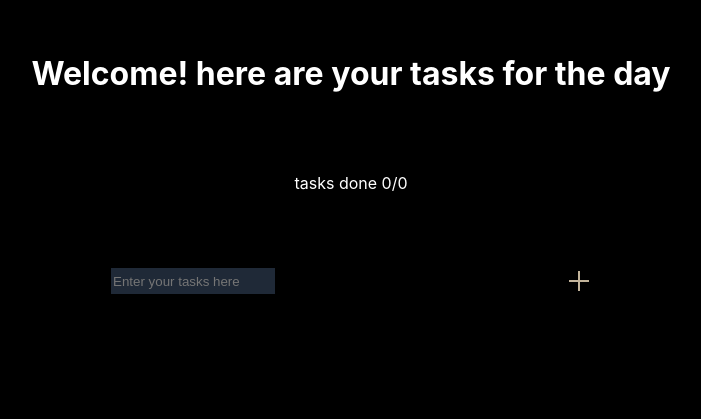
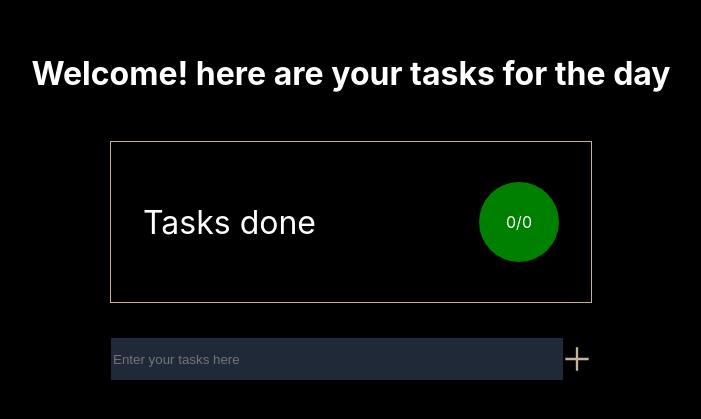
Before and after one commit to Vaibhav-Zepto/Todo-app, a React (Create React App) app: page / in a window 1280 px wide. Shown: the part 127-546 px from the top of the page, without its empty margins (289-990 px from the left). Built offline with nearby package versions, Linux system fonts and the light colour scheme.

Commit message:
styling updates

```diff
--- a/src/App.js
+++ b/src/App.js
@@ -22,10 +22,15 @@ function App() {
   return (
     <div className="App">
       <div className='header'>
-        <h1 style={{marginBottom:"5rem", color:"#FFFFFF"}}>Welcome! here are your tasks for the day</h1>
+        <h1 style={{marginBottom:"3rem", color:"#FFFFFF"}}>Welcome! here are your tasks for the day</h1>
       </div>
       <div className='tracker' style={{color:"#FFFFFF"}}>
-        tasks done {done}/{total}
+        <div className='trackerText'>
+          Tasks done
+        </div>
+        <div className='trackerCount'>
+          {done}/{total}
+        </div>
       </div>
       <Entry list={list} setList={setList}/>
       <div className="tasks">
--- a/src/index.css
+++ b/src/index.css
@@ -27,11 +27,15 @@ code {
   height: 3rem;
 }
 .entry{
-  height: 1.5rem;
-  width: 10rem;
+  height: 2.5rem;
+  width: 28rem;
   background-color: #1f2937;
   border: none;
   color: #FFFFFF;
+}
+.addButton{
+  height: 1.75rem;
+  width: 1.75rem;
 }
 .taskContainer1{
   font-size: 1.5rem;
@@ -54,7 +58,6 @@ code {
   border-radius: .25rem;
 }
 .tasks{
-  padding-top: 2rem;
   display: flex;
   flex-direction: column;
   justify-content: space-around;
@@ -63,10 +66,28 @@ code {
   margin-top: 2rem;
 }
 .tracker{
-  margin-bottom: 4rem;
+  margin-bottom: 2rem;
   width: 30rem;
+  height: 10rem;
+  display: flex;
+  align-items: center;
+  justify-content: space-between;
+  border: .1rem solid #c2b39a;
+}
+.trackerText{
+  font-size: 2rem;
+  margin-left: 2rem;
+}
+.trackerCount{
   display: flex;
   justify-content: center;
+  align-items: center;
+  font-size: 1rem;
+  background-color: green;
+  height: 5rem;
+  width: 5rem;
+  border-radius: 2.5rem;
+  margin-right: 2rem;
 }
 .checkbox{
   height: 1.5rem;
```
